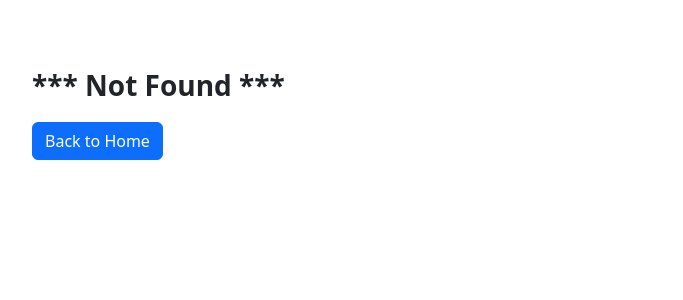
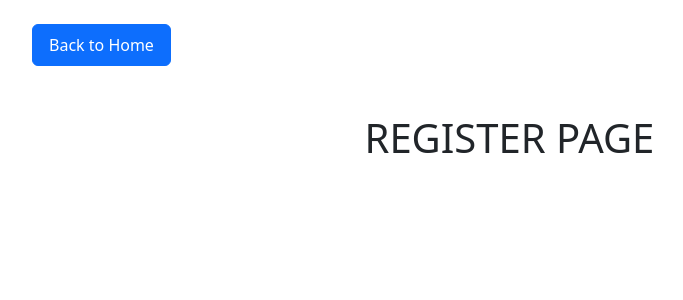
Before and after one commit to ToniBlaze/frontend-tradestone, a React (Create React App) app: page /register in a window 1280 px wide. Before the commit this address had no page. Shown: the top 300 px of the page, without its empty margins (50-733 px from the left). Built offline with nearby package versions, Linux system fonts and the light colour scheme.

Commit message:
create register

```diff
--- a/src/App.js
+++ b/src/App.js
@@ -7,7 +7,7 @@ import ErrorPage from "./pages/ErrorPage";
 
 // COMPONENTS
 import Homepage from "./pages/Homepage";
-// import Register from "./pages/Register";
+import Register from "./pages/Register";
 import Login from "./pages/Login";
 
 function App() {
@@ -16,7 +16,7 @@ function App() {
       <Routes>
         <Route exact path="/" element={<Homepage />} />
         <Route path="/login" element={<Login />} />
-        {/* <Route path="/register" element={<Register />} /> */}
+        <Route path="/register" element={<Register />} />
 
         {/* ***  PROTECTED ROUTES  *** */}
         {/* <Route element={<ProtectedRoutes />}>
--- /dev/null
+++ b/src/pages/Register.jsx
@@ -0,0 +1,28 @@
+import React from "react";
+// import RegisterForm from "../components/RegisterForm";
+import { Button, Col, Container, Row } from "react-bootstrap";
+import { useNavigate } from "react-router-dom";
+
+export default function Register() {
+  const navigate = useNavigate();
+
+  // Back to Home
+  const backToHome = () => {
+    navigate("/");
+    window.scrollTo(0, 0);
+  };
+
+  return (
+    <Container className="my-2 ">
+      <Button className="px-3 py-2 mt-3 mb-5 btn-back" onClick={backToHome}>
+        Back to Home
+      </Button>
+      <Row className="d-flex justify-content-center">
+      <Col xs={11} sm={8} md={6} lg={5}>
+        {/* <RegisterForm /> */}
+        <h1>REGISTER PAGE</h1>
+      </Col>
+    </Row>
+    </Container>
+  );
+}
```
